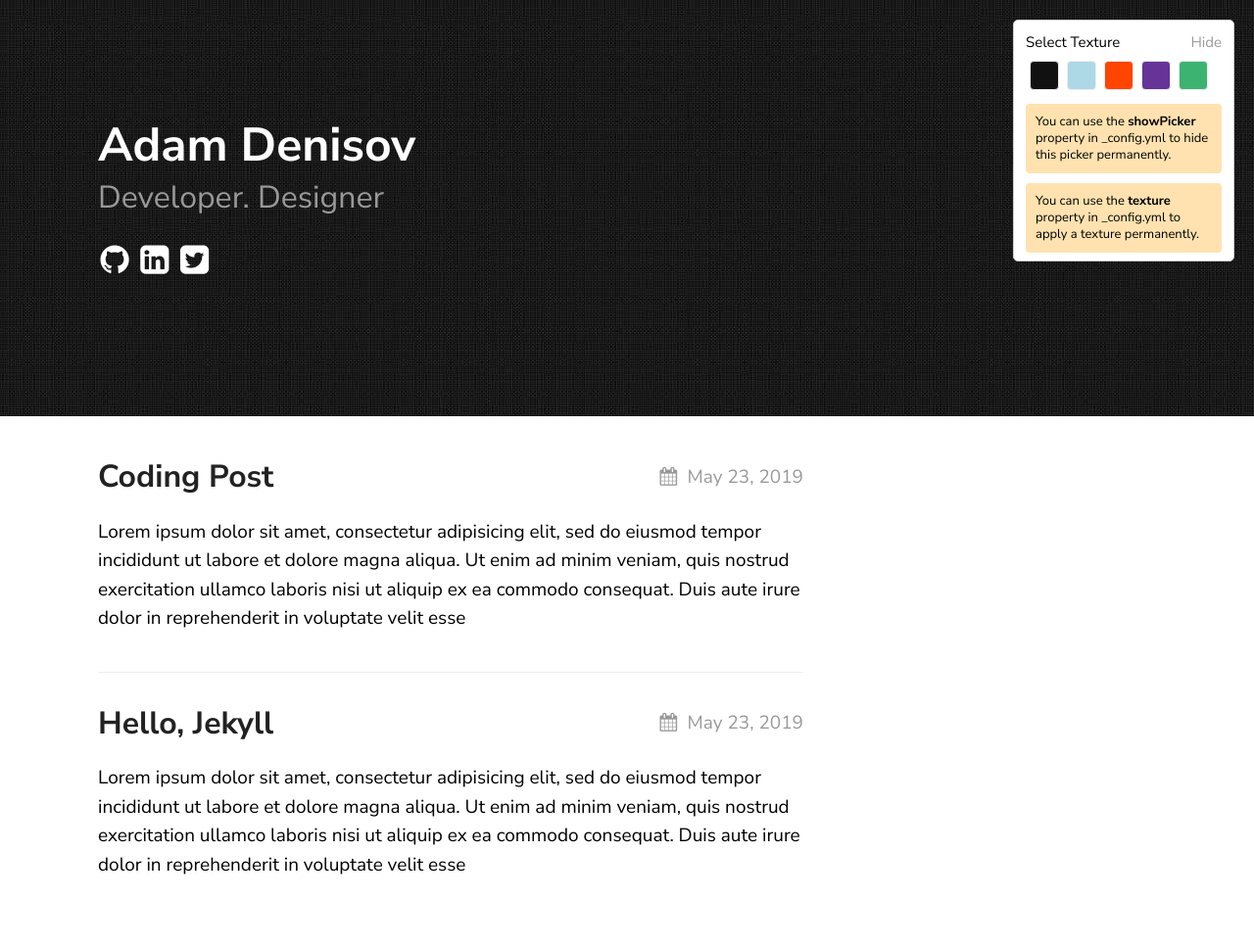
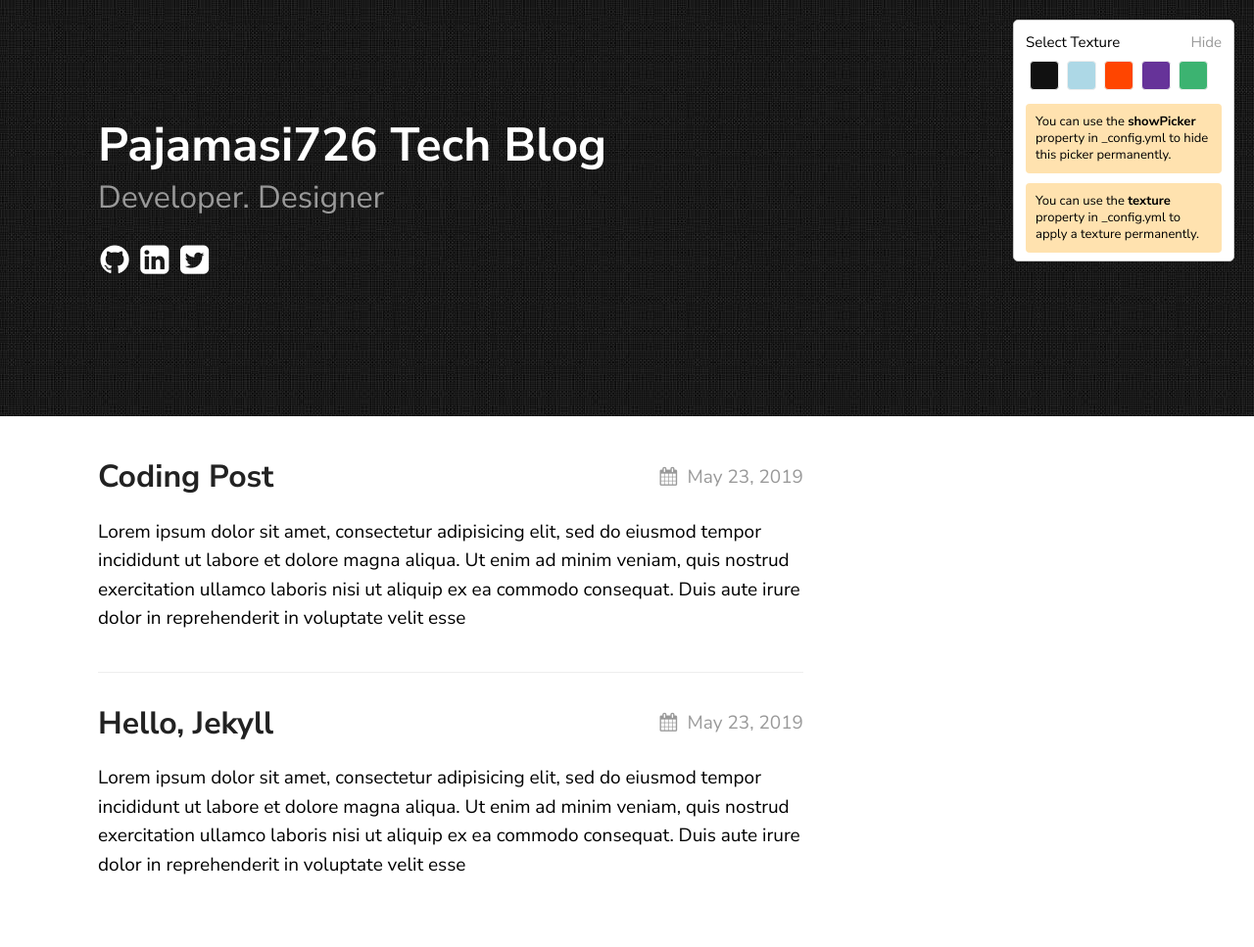
Before and after one commit to pajamasi726/pajamasi726.github.io, a Jekyll site: the page built from texture/index.md, in a window 1280 px wide. Shown: the whole page at 98% size. Built offline with Jekyll 4.4.1, drawn with Linux system fonts in a browser that asks for light colours.

```diff
--- a/texture/_config.yml
+++ b/texture/_config.yml
@@ -6,7 +6,7 @@ description: > # this means to ignore newlines until "show_exerpts:"
   line in _config.yml. It will appear in your document head meta (for
   Google search results) and in your feed.xml site description.
 show_excerpts: true # set to true to show excerpts on the homepage
-baseurl: /texture
+baseurl:
 
 # Minima date format
 # refer to http://shopify.github.io/liquid/filters/date/ if you want to customize this
@@ -15,7 +15,7 @@ sass:
 
 permalink: /posts/:title/
 texture:
-  title: Adam Denisov
+  title: Pajamasi726 Tech Blog
   tagline: Developer. Designer
   date_format: "%b %-d, %Y"
   style: black
```
Also changed, not shown: 1 other file.
